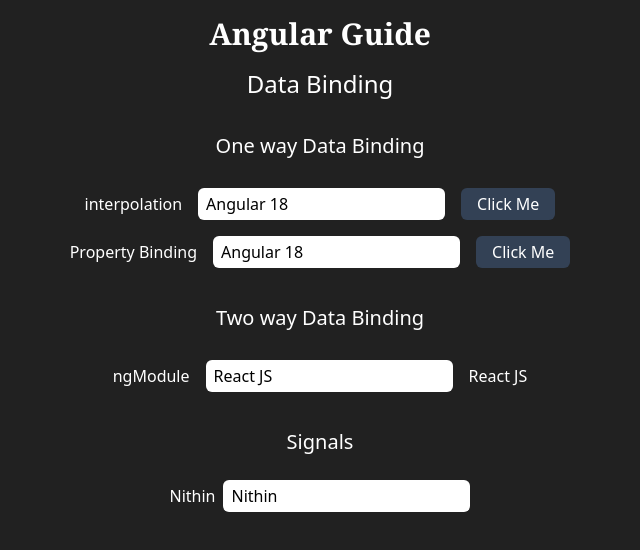
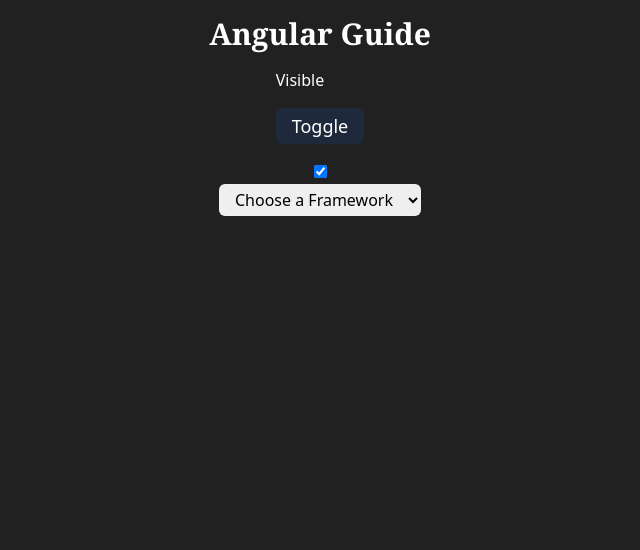
Before and after one commit to nithinK-142/angular-guide, an Angular app: page / in a window 1280 px wide. Shown: the top 550 px of the page, without its empty margins (320-960 px from the left). Built offline with nearby package versions, Linux system fonts and the light colour scheme.

Commit message:
add: structural directive.

```diff
--- a/src/app/app.component.html
+++ b/src/app/app.component.html
@@ -15,7 +15,7 @@
 
 <main>
   <h1 class="text-3xl font-semibold text-center my-4">Angular Guide</h1>
-  <app-data-binding></app-data-binding>
+  <app-structural-dir></app-structural-dir>
 </main>
 
 <!-- * * * * * * * * * * * * * * * * * * * * * * * * * * * * * * * * -->
--- a/src/app/app.component.ts
+++ b/src/app/app.component.ts
@@ -1,11 +1,11 @@
 import { Component } from '@angular/core';
 import { RouterOutlet } from '@angular/router';
-import { DataBindingComponent } from '../components/data-binding/data-binding.component';
+import { StructuralDirComponent } from '../components/directive/structural-dir/structural-dir.component';
 
 @Component({
   selector: 'app-root',
   standalone: true,
-  imports: [RouterOutlet, DataBindingComponent],
+  imports: [RouterOutlet, StructuralDirComponent],
   templateUrl: './app.component.html',
   styleUrl: './app.component.css',
 })
--- a/src/components/data-binding/data-binding.component.html
+++ /dev/null
@@ -1,60 +0,0 @@
-<h1 class="text-center text-2xl font-medium my-4">{{ concept }}</h1>
-
-<div class="flex flex-col space-y-2 mt-4">
-  <h2 class="text-center text-xl font-medium my-4">One way Data Binding</h2>
-  <div class="flex space-x-4 justify-center items-center">
-    <h3 class="my-2">interpolation</h3>
-    <input
-      type="{{ inputType }}"
-      value="{{ framework }}"
-      class="text-black px-2 py-1 rounded-md"
-    />
-    <button
-      (click)="showAlert('Interpolation')"
-      class="px-4 py-1 bg-slate-700 rounded-md"
-    >
-      Click Me
-    </button>
-  </div>
-
-  <div class="flex space-x-4 justify-center items-center">
-    <h3 class="my-2">Property Binding</h3>
-    <input
-      [type]="inputType"
-      [value]="framework"
-      class="text-black px-2 py-1 rounded-md"
-    />
-    <button
-      (click)="showAlert('Property Binding')"
-      class="px-4 py-1 bg-slate-700 rounded-md"
-    >
-      Click Me
-    </button>
-  </div>
-</div>
-
-<div class="flex flex-col space-y-2 mt-4">
-  <h2 class="text-center text-xl font-medium my-4">Two way Data Binding</h2>
-  <div class="flex space-x-4 justify-center items-center">
-    <h3 class="my-2">ngModule</h3>
-    <input
-      type="{{ inputType }}"
-      [(ngModel)]="otherFramework"
-      class="text-black px-2 py-1 rounded-md"
-    />
-    <p class="my-2">{{ otherFramework }}</p>
-  </div>
-</div>
-
-<div class="flex flex-col space-y-2 mt-4">
-  <h2 class="text-center text-xl font-medium my-4">Signals</h2>
-  <div class="flex space-x-2 justify-center items-center">
-    <h3>{{ username() }}</h3>
-    <input
-      type="{{ inputType }}"
-      [value]="username()"
-      (input)="updateUsername($event)"
-      class="text-black px-2 py-1 rounded-md"
-    />
-  </div>
-</div>
--- a/src/components/data-binding/data-binding.component.ts
+++ /dev/null
@@ -1,28 +0,0 @@
-import { Component, signal } from '@angular/core';
-import { FormsModule } from '@angular/forms';
-
-@Component({
-  selector: 'app-data-binding',
-  standalone: true,
-  imports: [FormsModule],
-  templateUrl: './data-binding.component.html',
-})
-export class DataBindingComponent {
-  framework: string = 'Angular 18';
-  concept: string = 'Data Binding';
-  inputType: string = 'text';
-  otherFramework: string = 'React JS';
-
-  username = signal('Nithin');
-
-  constructor() {}
-
-  showAlert(message: string) {
-    alert(message);
-  }
-
-  updateUsername(event: Event) {
-    const target = event.target as HTMLInputElement;
-    this.username.set(target.value);
-  }
-}
--- /dev/null
+++ b/src/components/directive/structural-dir/structural-dir.component.html
@@ -0,0 +1,23 @@
+<div class="flex flex-col justify-center items-center">
+  <div class="space-y-4 mb-4">
+    <p *ngIf="isDivVisible; else inVisible">Visible</p>
+    <ng-template #inVisible> <p>Invisible</p> </ng-template>
+    <button
+      (click)="toggleDivVisibility()"
+      class="px-4 py-1 rounded-md text-lg bg-slate-800"
+    >
+      Toggle
+    </button>
+  </div>
+
+  <div>
+    <input type="checkbox" [(ngModel)]="isDivVisible" />
+  </div>
+
+  <select class="text-black px-3 py-1 rounded-md">
+    <option value="">Choose a Framework</option>
+    <option *ngFor="let framework of frameworks" [value]="framework">
+      {{ framework }}
+    </option>
+  </select>
+</div>
--- /dev/null
+++ b/src/components/directive/structural-dir/structural-dir.component.ts
@@ -0,0 +1,27 @@
+import { CommonModule } from '@angular/common';
+import { Component } from '@angular/core';
+import { FormsModule } from '@angular/forms';
+
+@Component({
+  selector: 'app-structural-dir',
+  standalone: true,
+  imports: [CommonModule, FormsModule],
+  templateUrl: './structural-dir.component.html',
+})
+export class StructuralDirComponent {
+  isDivVisible: boolean = true;
+
+  frameworks: string[] = [
+    'Angular',
+    'React',
+    'Next',
+    'Vue',
+    'Svelte',
+    'Astro',
+    'Solid',
+  ];
+
+  toggleDivVisibility() {
+    this.isDivVisible = !this.isDivVisible;
+  }
+}
```
Also changed, not shown: 1 other file (tests, documents, lock files or other folders).
